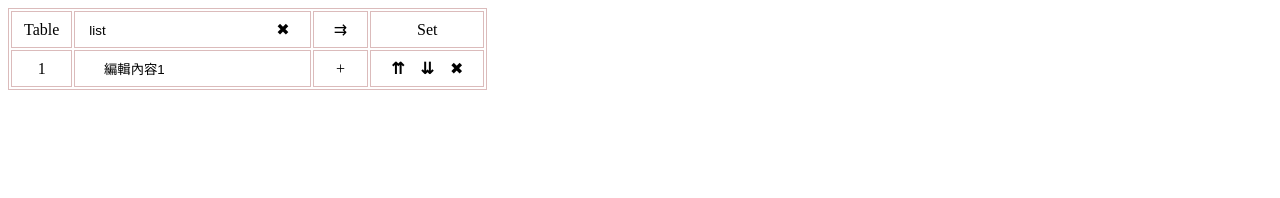
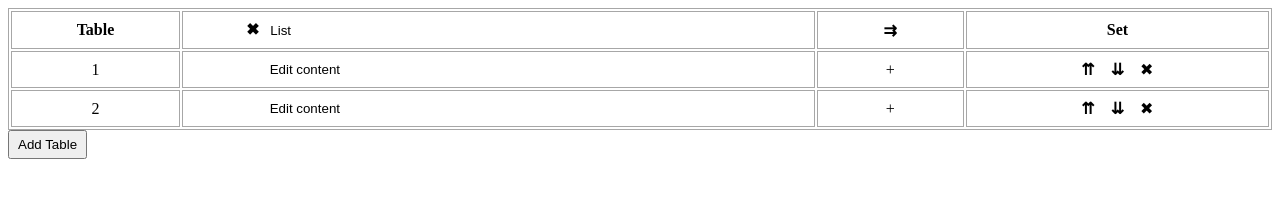
Before and after one commit to shangyuanhsu/form-vue3, a plain HTML site: page index.html in a window 1280 px wide. Drawn offline with nearby package versions, Linux system fonts and the light colour scheme.

Commit message:
Update index.html

```diff
--- a/index.html
+++ b/index.html
@@ -10,20 +10,40 @@
         table,
         tr,
         td {
-            border: 1px solid rgb(219, 187, 187);
+            border: 1px solid rgb(167, 167, 167);
             text-align: center;
+        }
+
+        table {
+            width: 100%;
         }
 
         td {
             padding: 8px 12px;
         }
 
+        tr:nth-child(1) {
+            font-weight: bold;
+        }
+
         span {
+            padding: 5px 8px;
+            cursor: pointer;
+        }
+
+
+        input[type="text"] {
+            width: 80%;
+            border: 1px solid white;
+            background: none;
+        }
+
+        button {
             padding: 5px 8px;
         }
 
-        input[type="text"] {
-            border: 0px;
+        section {
+            margin: 50px 0;
         }
     </style>
     <script src="https://unpkg.com/vue@next"></script>
@@ -33,116 +53,160 @@
     <div id="app">
         <table>
             <tr>
-                <td v-for="(item,index) in data_title">
-                    <slot v-if="index != data_title.indexOf('⇉') && (item == 'Table' || item =='Set')">
-                        {{item}}
+                <td v-for="(item, index) in data_title.arr" :key="index">
+                    <slot v-if="
+                    index != data_title.arr.indexOf('⇉') &&
+                    (item.val == 'Table' || item.val == 'Set')
+                  ">
+                        {{ item.val }}
                     </slot>
-                    <slot v-else-if="index == data_title.indexOf('⇉') ">
-                        <span @click='add_column(index)'>{{item}}</span>
+
+                    <slot v-else-if="index == data_title.arr.length - 2">
+                        <span title="add column" @click="add_column(index)">{{ item.val }}</span>
                     </slot>
                     <slot v-else>
-                        <input type="text" v-model="item" @blur="save(index,item)">
                         <span @click="remove_column(index)">✖</span>
+                        <input type="text" v-model="item.val" @blur="save(index, item.val)" />
                     </slot>
-
                 </td>
             </tr>
-            <tr v-for="(item,index) in data_arr">
-                <td>{{index+1}}</td>
-                <td v-for="(con,index_list) in item.list">
-                    <input type="text" v-model="con" @blur="save_con(index,index_list,con)">
+
+            <tr v-for="(item, index) in data_arr.arr" :key="index">
+                <td>{{ index + 1 }}</td>
+                <td v-for="(con, index_list) in item.list" :key="index_list">
+                    <span>&nbsp;&nbsp;&nbsp;</span>
+                    <input type="text" v-model="con.name" @blur="save_con(index, index_list, con.name)" />
                 </td>
-                <td @click='add_data(index)'>+</td>
+                <td @click="add_data(index)" title="add row"><span>+</span></td>
                 <td>
-                    <span @click="moveforward(index)"><b>⇈</b></span>
-                    <span @click="moveback(index)"><b>⇊</b></span>
+                    <span @click="moveforward(index)" title="up"><b>⇈</b></span>
+                    <span @click="moveback(index)" title="down"><b>⇊</b></span>
                     <span @click="removeTr(index)">✖</span>
                 </td>
             </tr>
         </table>
+        <button @click="new_table_data">Add Table</button>
+        <section v-html="showTable"></section>
     </div>
 
 </body>
 
 <script>
-    const {reactive, computed } = Vue;
+    const { ref, reactive, computed } = Vue;
 
     const App = Vue.createApp({
 
         setup() {
             // 標題區
-            const data_title = reactive(['Table', 'list', '⇉', 'Set']);
+            const data_title = reactive({
+                arr: [{ val: "Table" }, { val: "List" }, { val: "⇉" }, { val: "Set" }],
+            });
             // 資料結構
-            const data_arr = reactive([
-                {
-                    index_item: 0,
-                    list: ["編輯內容1"]
-                }
-            ]);
+            const data_arr = reactive({
+                arr: [
+                    {
+                        index_item: 0,
+                        list: [{ name: "Edit content" }],
+                    },
+                    {
+                        index_item: 1,
+                        list: [{ name: "Edit content" }],
+                    },
+                ],
+            });
 
-
+            const showTable = ref("");
+            // onMounted(() => {
+            // })
 
             // 新增資料
             const add_data = (index) => {
                 const data_temp = {
-                    index_item: data_arr.length,
-                    list: []
+                    index_item: data_arr.arr.length,
+                    list: [],
+                };
+
+                for (let i = 0; i < data_title.arr.length - 3; i++) {
+                    data_temp.list.push({ name: "" });
                 }
-                for (let i = 0; i < data_title.indexOf('⇉') - 1; i++) {
-                    data_temp.list.push("")
-                }
-                data_arr.splice(index + 1, 0, data_temp)
-
-            }
+                data_arr.arr.splice(index + 1, 0, data_temp);
+            };
             // 新增標題
-            const add_column = (index) => {
-                data_title.splice(data_title.indexOf('⇉'), 0, "list")
-                data_arr.forEach(element => {
-                    element.list.push("");
-                })
-            }
+            const add_column = () => {
+                data_title.arr.splice(data_title.arr.length - 2, 0, { val: "List" });
+                data_arr.arr.forEach((element) => {
+                    element.list.push({});
+                });
+            };
 
             // 打完字推到資料中
             const save_con = (index, index_list, con) => {
-                data_arr[index].list[index_list] = con
-            }
+                data_arr.arr[index].list[index_list].name = con;
+            };
 
             // 打完字推到標題中
             const save = (index, con) => {
-                data_title[index] = con;
-            }
+                data_title.arr[index].val = con;
+            };
 
             // 往前
             const moveforward = (index) => {
                 if (index != 0) {
-                    const change_data = data_arr[index];
-                    data_arr.splice(index - 1, 2, change_data, data_arr[index - 1])
+                    const change_data = data_arr.arr[index];
+                    data_arr.arr.splice(index - 1, 2, change_data, data_arr.arr[index - 1]);
                 }
-            }
+            };
 
             // 往後
             const moveback = (index) => {
-                if (index != data_arr.length - 1) {
-                    const change_data = data_arr[index];
-                    data_arr.splice(index, 2, data_arr[index + 1], change_data)
+                if (index != data_arr.arr.length - 1) {
+                    const change_data = data_arr.arr[index];
+                    data_arr.arr.splice(index, 2, data_arr.arr[index + 1], change_data);
                 }
-            }
+            };
             // 刪掉
             const removeTr = (index) => {
-                if (data_arr.length > 1) {
-                    data_arr.splice(index, 1);
+                if (data_arr.arr.length > 1) {
+                    data_arr.arr.splice(index, 1);
                 }
-            }
+            };
 
             // 刪一整欄
             const remove_column = (index) => {
-                data_title.splice(index, 1);
-                data_arr.forEach(element => {
+                data_title.arr.splice(index, 1);
+                data_arr.arr.forEach((element) => {
                     element.list.splice(index - 1, 1);
-                })
+                });
+            };
 
+            // 資料傳去show到預覽box中
+            const new_table_data = () => {
 
-            }
+                let html = "<table>";
+                html += `<tr>`;
+                data_title.arr.forEach((title, index) => {
+                    if (
+                        index != 0 &&
+                        index != data_title.arr.length - 1 &&
+                        index != data_title.arr.length - 2
+                    ) {
+                        html += `<td>${title.val}</td>`;
+                    }
+                });
+                html += `</tr>`;
+                data_arr.arr.forEach((item) => {
+                    html += `<tr>`;
+                    item.list.forEach((elemet) => {
+                        html += `<td>${elemet.name}</td>`;
+                    });
+                    html += `</tr>`;
+                });
+                html += `
+                </table>
+                `;
+                showTable.value = html;
+
+            };
 
             return {
                 data_title,
@@ -154,7 +218,9 @@
                 moveforward,
                 moveback,
                 removeTr,
-                remove_column
+                remove_column,
+                showTable,
+                new_table_data
 
             }
         }
```
